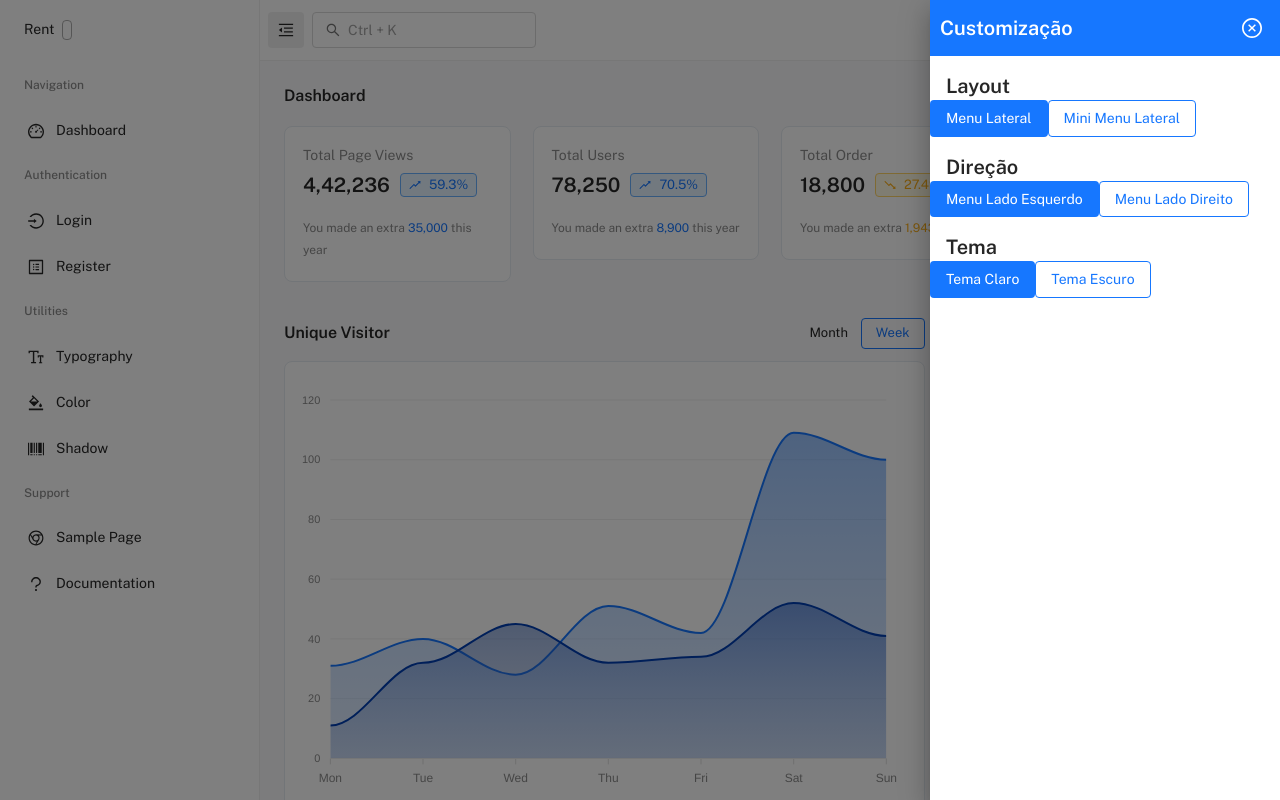
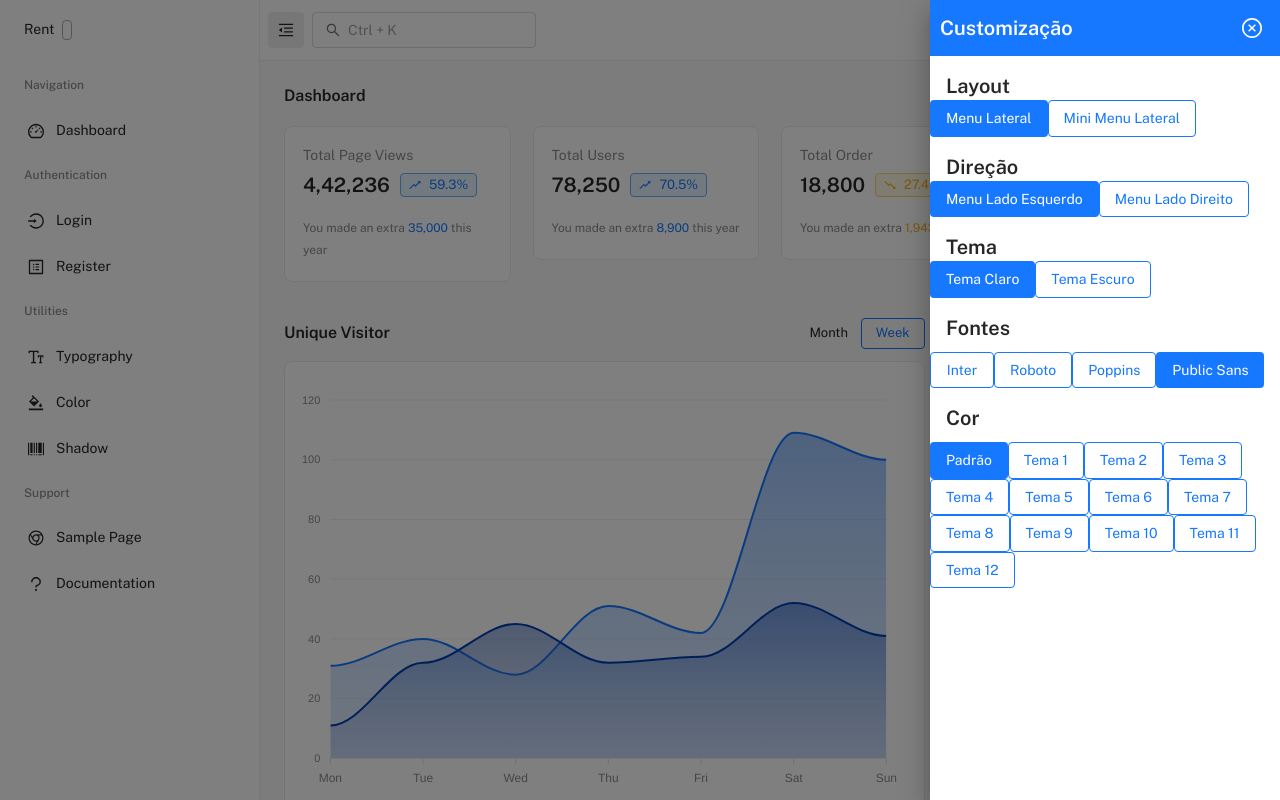
Before and after one commit to code-crafters-3/Rentx, a React (Vite) app: page / in a window 1280 px wide. Both pictures are taken after a click on the button 1118 px from the left and 29 px from the top of the page. Shown: the top 800 px of the page. Built offline with nearby package versions, Linux system fonts and the light colour scheme.

Commit message:
feat: fonts and primary color

```diff
--- a/src/layout/Dashboard/Header/HeaderContent/Settings/index.tsx
+++ b/src/layout/Dashboard/Header/HeaderContent/Settings/index.tsx
@@ -14,7 +14,18 @@ import { useSettingsStore } from '../../../../../zustand/settings';
 
 export const Settings = () => {
   const theme = useTheme();
-  const  {theme: storageTheme, toggleTheme, drawerMode, toggleDrawerMode, drawerDirection, toggleDrawerDirection } = useSettingsStore();
+  const {
+    theme: storageTheme,
+    toggleTheme,
+    drawerMode,
+    toggleDrawerMode,
+    drawerDirection,
+    toggleDrawerDirection,
+    fontFamily,
+    setFontFamily,
+    primaryColor,
+    setPrimaryColor
+  } = useSettingsStore();
   const matchesXs = useMediaQuery(theme.breakpoints.down('md'));
   const [rotationClass, setRotationClass] = useState('');
   const [isSlowingDown, setIsSlowingDown] = useState(false);
@@ -62,18 +73,93 @@ export const Settings = () => {
         <Typography variant="h4" sx={{ px: 2, mt: 2 }}>
           Layout
         </Typography>
-        <Button variant={drawerMode === 'default' ? 'contained' : 'outlined'} onClick={() => toggleDrawerMode()}>Menu lateral</Button>
-        <Button variant={drawerMode === 'mini' ? 'contained' : 'outlined'} onClick={() => toggleDrawerMode()}>Mini menu lateral</Button>
+        <Button variant={drawerMode === 'default' ? 'contained' : 'outlined'} onClick={() => toggleDrawerMode()}>
+          Menu lateral
+        </Button>
+        <Button variant={drawerMode === 'mini' ? 'contained' : 'outlined'} onClick={() => toggleDrawerMode()}>
+          Mini menu lateral
+        </Button>
         <Typography variant="h4" sx={{ px: 2, mt: 2 }}>
           Direção
         </Typography>
-        <Button variant={drawerDirection === 'left' ? 'contained' : 'outlined'} onClick={() => toggleDrawerDirection()}>Menu lado esquerdo</Button>
-        <Button variant={drawerDirection === 'right' ? 'contained' : 'outlined'} onClick={() => toggleDrawerDirection()}>Menu lado direito</Button>
+        <Button variant={drawerDirection === 'left' ? 'contained' : 'outlined'} onClick={() => toggleDrawerDirection()}>
+          Menu lado esquerdo
+        </Button>
+        <Button variant={drawerDirection === 'right' ? 'contained' : 'outlined'} onClick={() => toggleDrawerDirection()}>
+          Menu lado direito
+        </Button>
         <Typography variant="h4" sx={{ px: 2, mt: 2 }}>
           Tema
         </Typography>
-        <Button variant={storageTheme === 'light' ? 'contained' : 'outlined'} onClick={() => toggleTheme()}>Tema claro</Button>
-        <Button variant={storageTheme === 'dark' ? 'contained' : 'outlined'} onClick={() => toggleTheme()}>Tema escuro</Button>
+        <Button variant={storageTheme === 'light' ? 'contained' : 'outlined'} onClick={() => toggleTheme()}>
+          Tema claro
+        </Button>
+        <Button variant={storageTheme === 'dark' ? 'contained' : 'outlined'} onClick={() => toggleTheme()}>
+          Tema escuro
+        </Button>
+
+        <Typography variant="h4" sx={{ px: 2, mt: 2 }}>
+          Fontes
+        </Typography>
+        <Box sx={{ display: 'flex', flexWrap: 'wrap', alignItems: 'center', marginTop: '10px' }}>
+          <Button variant={fontFamily === 'Inter' ? 'contained' : 'outlined'} onClick={() => setFontFamily('Inter')}>
+            Inter
+          </Button>
+          <Button variant={fontFamily === 'Roboto' ? 'contained' : 'outlined'} onClick={() => setFontFamily('Roboto')}>
+            Roboto
+          </Button>
+          <Button variant={fontFamily === 'Poppins' ? 'contained' : 'outlined'} onClick={() => setFontFamily('Poppins')}>
+            Poppins
+          </Button>
+          <Button variant={fontFamily === 'Public Sans' ? 'contained' : 'outlined'} onClick={() => setFontFamily('Public Sans')}>
+            Public Sans
+          </Button>
+        </Box>
+
+        <Typography variant="h4" sx={{ px: 2, mt: 2 }}>
+          Cor
+        </Typography>
+        <Box sx={{ display: 'flex', flexWrap: 'wrap', alignItems: 'center', marginTop: '10px' }}>
+          <Button variant={primaryColor === 'blue' ? 'contained' : 'outlined'} onClick={() => setPrimaryColor('blue')}>
+            Padrão
+          </Button>
+          <Button variant={primaryColor === 'cyan' ? 'contained' : 'outlined'} onClick={() => setPrimaryColor('cyan')}>
+            Tema 1
+          </Button>
+          <Button variant={primaryColor === 'geekblue' ? 'contained' : 'outlined'} onClick={() => setPrimaryColor('geekblue')}>
+            Tema 2
+          </Button>
+          <Button variant={primaryColor === 'gold' ? 'contained' : 'outlined'} onClick={() => setPrimaryColor('gold')}>
+            Tema 3
+          </Button>
+          <Button variant={primaryColor === 'green' ? 'contained' : 'outlined'} onClick={() => setPrimaryColor('green')}>
+            Tema 4
+          </Button>
+          <Button variant={primaryColor === 'grey' ? 'contained' : 'outlined'} onClick={() => setPrimaryColor('grey')}>
+            Tema 5
+          </Button>
+          <Button variant={primaryColor === 'lime' ? 'contained' : 'outlined'} onClick={() => setPrimaryColor('lime')}>
+            Tema 6
+          </Button>
+          <Button variant={primaryColor === 'magenta' ? 'contained' : 'outlined'} onClick={() => setPrimaryColor('magenta')}>
+            Tema 7
+          </Button>
+          <Button variant={primaryColor === 'orange' ? 'contained' : 'outlined'} onClick={() => setPrimaryColor('orange')}>
+            Tema 8
+          </Button>
+          <Button variant={primaryColor === 'purple' ? 'contained' : 'outlined'} onClick={() => setPrimaryColor('purple')}>
+            Tema 9
+          </Button>
+          <Button variant={primaryColor === 'red' ? 'contained' : 'outlined'} onClick={() => setPrimaryColor('red')}>
+            Tema 10
+          </Button>
+          <Button variant={primaryColor === 'volcano' ? 'contained' : 'outlined'} onClick={() => setPrimaryColor('volcano')}>
+            Tema 11
+          </Button>
+          <Button variant={primaryColor === 'yellow' ? 'contained' : 'outlined'} onClick={() => setPrimaryColor('yellow')}>
+            Tema 12
+          </Button>
+        </Box>
       </CustomSwipeableDrawer>
       <style>
         {`
--- a/src/themes/index.tsx
+++ b/src/themes/index.tsx
@@ -23,11 +23,11 @@ interface IThemeCustomizationProps {
 const ThemeContext = createContext({} as IThemeContextData);
 
 export default function ThemeCustomization({ children }: IThemeCustomizationProps) {
-  const {theme: storagedTheme, toggleTheme} = useSettingsStore();
-  const theme = Palette(storagedTheme, 'default');
+  const { theme: storagedTheme, fontFamily, primaryColor } = useSettingsStore();
+  const theme = Palette(storagedTheme, 'default', primaryColor);
 
   // eslint-disable-next-line react-hooks/exhaustive-deps
-  const themeTypography = Typography(`'Public Sans', sans-serif`);
+  const themeTypography = Typography(`'${fontFamily}', sans-serif`);
   const themeCustomShadows = useMemo(() => CustomShadows(theme), [theme]);
 
   const themeOptions: any = useMemo(
--- a/src/themes/palette.js
+++ b/src/themes/palette.js
@@ -9,7 +9,7 @@ import ThemeOption from './theme';
 
 // ==============================|| DEFAULT THEME - PALETTE ||============================== //
 
-export default function Palette(mode, presetColor) {
+export default function Palette(mode, presetColor, primaryColor) {
   const colors = mode === 'light' ? presetPalettes : presetDarkPalettes;
   if (mode === 'dark') {
     let greyPrimary = [
@@ -50,7 +50,7 @@ export default function Palette(mode, presetColor) {
     colors.grey = [...greyPrimary, ...greyAscent, ...greyConstant];
   }
 
-  const paletteColor = ThemeOption(colors, presetColor, mode);
+  const paletteColor = ThemeOption(colors, presetColor, mode, primaryColor);
 
   return createTheme({
     palette: {
--- a/src/themes/theme/index.js
+++ b/src/themes/theme/index.js
@@ -1,6 +1,6 @@
 // ==============================|| PRESET THEME - THEME SELECTOR ||============================== //
 
-export default function Theme(colors, _, mode) {
+export default function Theme(colors, _, mode, primaryColor) {
   const { blue, red, gold, cyan, green, grey } = colors;
   const greyColors = {
     0: grey[0],
@@ -23,18 +23,20 @@ export default function Theme(colors, _, mode) {
   };
   const contrastText = '#fff';
 
+  const myPrimaryColor = colors[primaryColor] || blue;
+
   return {
     primary: {
-      lighter: blue[0],
-      100: blue[1],
-      200: blue[2],
-      light: blue[3],
-      400: blue[4],
-      main: blue[5],
-      dark: blue[6],
-      700: blue[7],
-      darker: blue[8],
-      900: blue[9],
+      lighter: myPrimaryColor[0],
+      100: myPrimaryColor[1],
+      200: myPrimaryColor[2],
+      light: myPrimaryColor[3],
+      400: myPrimaryColor[4],
+      main: myPrimaryColor[5],
+      dark: myPrimaryColor[6],
+      700: myPrimaryColor[7],
+      darker: myPrimaryColor[8],
+      900: myPrimaryColor[9],
       contrastText
     },
     secondary: {
--- a/src/zustand/settings.tsx
+++ b/src/zustand/settings.tsx
@@ -8,7 +8,11 @@ interface ISettings {
     toggleDrawerMode: () => void;
     drawerDirection: 'left' | 'right';
     toggleDrawerDirection: () => void;
-}
+    fontFamily: 'Roboto' | 'Public Sans' | 'Inter' | 'Poppins';
+    setFontFamily: (fontFamily: 'Roboto' | 'Public Sans' | 'Inter' | 'Poppins') => void;
+    primaryColor: 'blue' | 'cyan' | 'geekblue' | 'gold' | 'green' | 'grey' | 'lime' | 'magenta' | 'orange' | 'purple' | 'red' | 'volcano' | 'yellow';
+    setPrimaryColor: (primaryColor: 'blue' | 'cyan' | 'geekblue' | 'gold' | 'green' | 'grey' | 'lime' | 'magenta' | 'orange' | 'purple' | 'red' | 'volcano' | 'yellow') => void;
+  }
 
 export const useSettingsStore = create(
   persist<ISettings>(
@@ -19,6 +23,10 @@ export const useSettingsStore = create(
         toggleDrawerMode: () => set((state) => ({ drawerMode: state.drawerMode === 'default' ? 'mini' : 'default' })),
         drawerDirection: 'left',
         toggleDrawerDirection: () => set((state) => ({ drawerDirection: state.drawerDirection === 'left' ? 'right' : 'left' })),
+        fontFamily: 'Public Sans',
+        setFontFamily: (fontFamily) => set({ fontFamily }),
+        primaryColor: 'blue',
+        setPrimaryColor: (primaryColor) => set({ primaryColor }),
     }),
     {
       name: 'settings',
```
